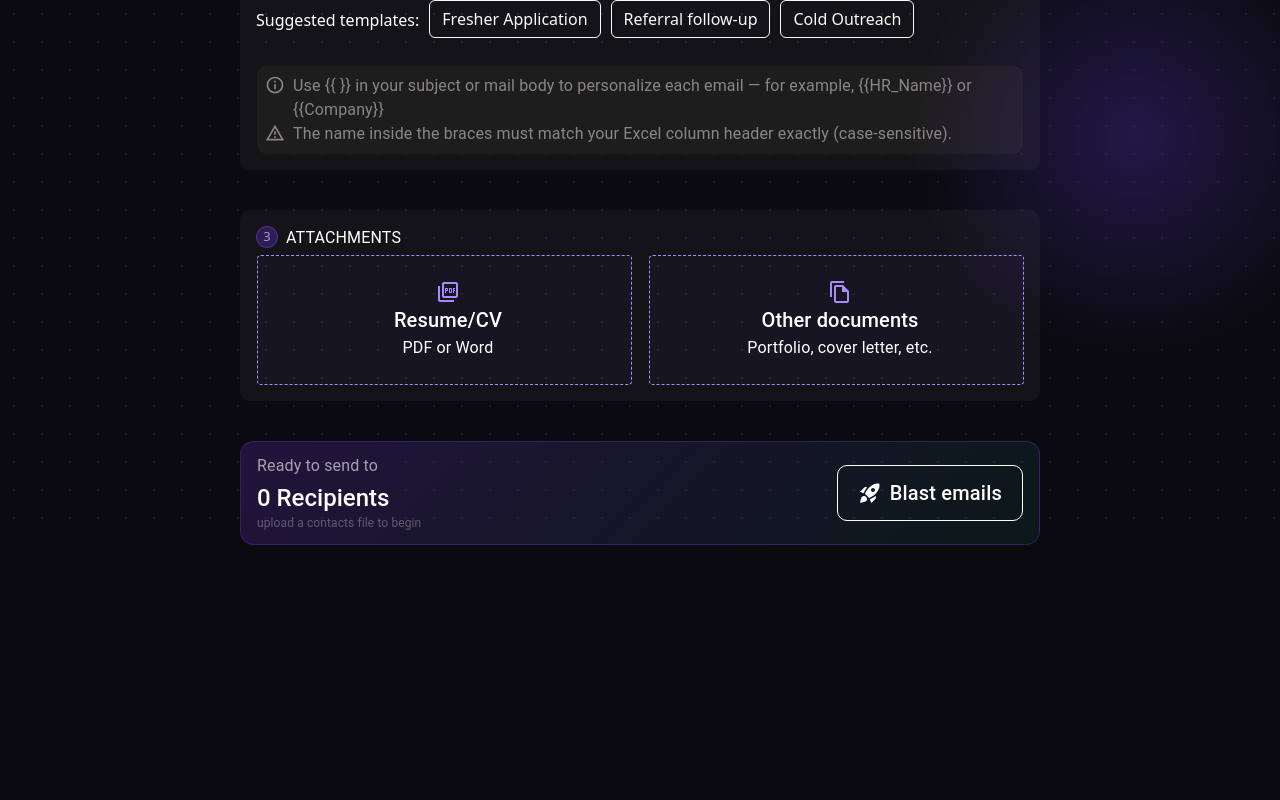
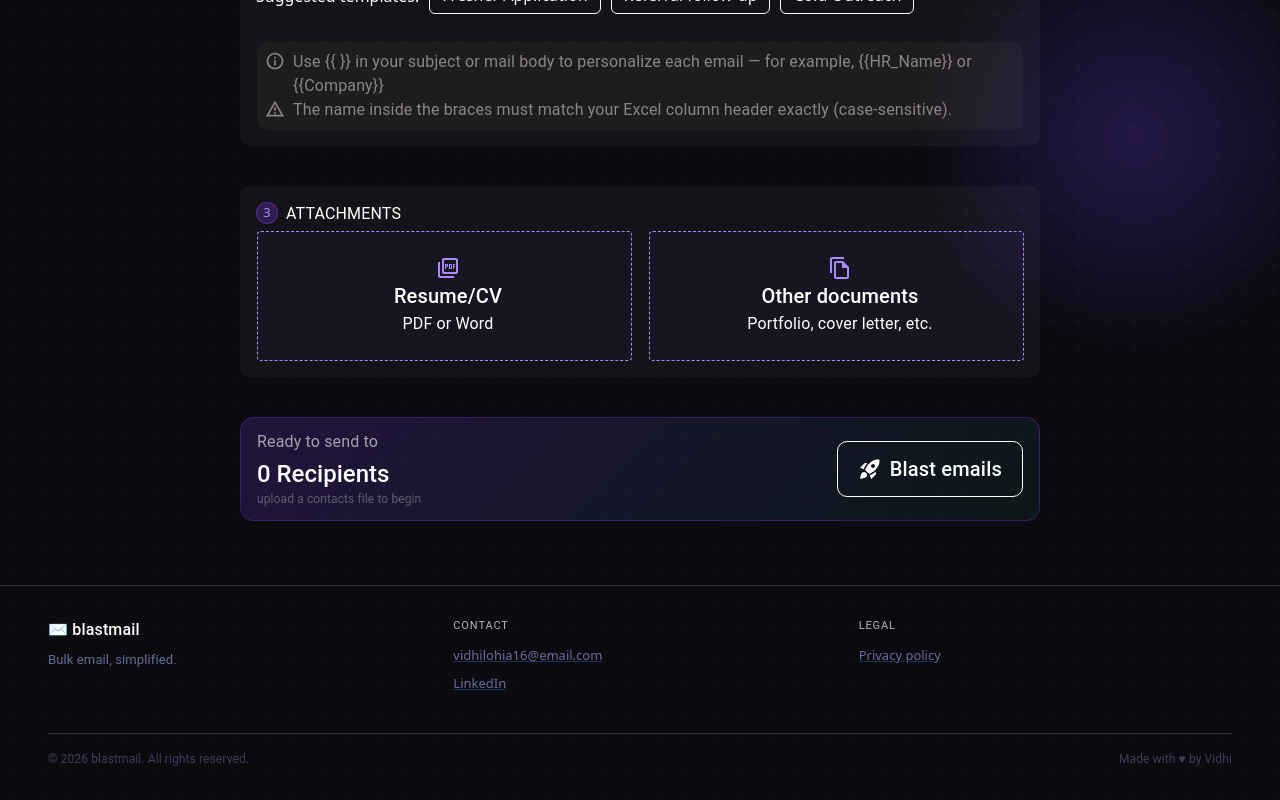
Before and after one commit to vidhilohia16/Bulkmails, a React (Vite) app in the folder vite-project/: page / in a window 1280 px wide. Shown: the part 1288-2088 px from the top of the page. Before the commit the page ends 1833 px from the top, so only its background shows below. Built offline with nearby package versions, Linux system fonts and the light colour scheme.

Commit message:
mobile responsive

```diff
--- a/vite-project/index.html
+++ b/vite-project/index.html
@@ -7,7 +7,6 @@
 
     <meta name="google-site-verification" content="dnmdKecY2bTY1QDgOz_qe5q21-JXy1Ast_SfQDMSdJo" />
     <title>vite-project</title>
-    <a href="/privacy-policy.html">Privacy Policy</a>
   </head>
   <body>
     <div id="root"></div>
--- a/vite-project/src/App.jsx
+++ b/vite-project/src/App.jsx
@@ -16,6 +16,7 @@ import Typography from '@mui/material/Typography';
 import Toolbar from '@mui/material/Toolbar';
 import Alert from '@mui/material/Alert';
 import CircularProgress from '@mui/material/CircularProgress'
+import Footer from './Footer.jsx';
 
 import { useState,useEffect,useRef } from 'react'
 
@@ -230,7 +231,7 @@ if (response.status === 400) {
     }} />
   )}
 </Box>
-
+ <Footer/>
   </>
 }
 
--- a/vite-project/src/ButtonAppBar.jsx
+++ b/vite-project/src/ButtonAppBar.jsx
@@ -67,39 +67,39 @@ useEffect(() => {
           <ForwardToInboxOutlinedIcon  sx={{color:"#a78bfa",mt:2,ml: { xs: 0, md: "20px" },fontSize:"38px"}}></ForwardToInboxOutlinedIcon>
           <Typography variant="h5" sx={{textTransform:"none",mt:2,ml: { xs: "2px", md: "5px" }}}>blastmail </Typography>
 
-<Box sx={{ flexGrow: 1, display: "flex", justifyContent: "center", mt: "13px" }}>
+<Box sx={{ flexGrow: 1, display: "flex", justifyContent: "center", mt: "13px", px: { xs: 2, md: 0 }  }}>
   {alertType === "signup" && (
-    <Alert severity="success" variant="filled" sx={{ width: "350px" ,display:"flex",justifyContent:"center", "& .MuiAlert-icon": {
+    <Alert severity="success" variant="filled" sx={{ width:"100%",maxwidth: "350px" ,display:"flex",justifyContent:"center", "& .MuiAlert-icon": {
       mt: "4px"}}}>
       <Typography variant='body1' sx={{textAlign:"center",fontSize:"20px"}}>Sign in successful</Typography>
     </Alert>
   )}
   {alertType === "mail" && (
-    <Alert severity="success" variant="filled" sx={{ width: "350px" ,display:"flex",justifyContent:"center", "& .MuiAlert-icon": {
+    <Alert severity="success" variant="filled" sx={{ width:"100%",maxwidth: "350px" ,display:"flex",justifyContent:"center", "& .MuiAlert-icon": {
       mt: "4px"}}}>
       <Typography  variant='body1' sx={{textAlign:"center",fontSize:"20px"}}>Mails Sent Successfully</Typography>
     </Alert>
   )}
   {alertType === "loggedin" && (
-    <Alert severity="error" variant="filled" sx={{ width: "450px" ,display:"flex",justifyContent:"center", "& .MuiAlert-icon": {
+    <Alert severity="error" variant="filled" sx={{ width:"100%",maxwidth: "450px" ,display:"flex",justifyContent:"center", "& .MuiAlert-icon": {
       mt: "4px"}}}>
       <Typography  variant='body1' sx={{textAlign:"center",fontSize:"20px"}}>You need to sign in first to upload</Typography>
     </Alert>
   )}
   {alertType === "loggedinsend" && (
-    <Alert severity="error" variant="filled" sx={{ width: "450px" ,display:"flex",justifyContent:"center", "& .MuiAlert-icon": {
+    <Alert severity="error" variant="filled" sx={{ width:"100%",maxwidth: "450px" ,display:"flex",justifyContent:"center", "& .MuiAlert-icon": {
       mt: "4px"}}}>
       <Typography  variant='body1' sx={{textAlign:"center",fontSize:"20px"}}>Session expired please sign in agin</Typography>
     </Alert>
   )}
   {alertType === "missingfile" && (
-    <Alert severity="error" variant="filled" sx={{ width: "350px" ,display:"flex",justifyContent:"center", "& .MuiAlert-icon": {
+    <Alert severity="error" variant="filled" sx={{width:"100%",maxwidth: "350px" ,display:"flex",justifyContent:"center", "& .MuiAlert-icon": {
       mt: "4px"}}}>
       <Typography  variant='body1' sx={{textAlign:"center",fontSize:"20px"}}>Excel file is empty</Typography>
     </Alert>
   )}
   {alertType === "missingcol" && (
-    <Alert severity="error" variant="filled" sx={{ width: "350px" ,display:"flex",justifyContent:"center", "& .MuiAlert-icon": {
+    <Alert severity="error" variant="filled" sx={{ width:"100%",maxwidth: "350px",display:"flex",justifyContent:"center", "& .MuiAlert-icon": {
       mt: "4px"}}}>
       <Typography  variant='body1' sx={{textAlign:"center",fontSize:"20px"}}>Email column is missing</Typography>
     </Alert>
--- a/vite-project/src/Contacts.jsx
+++ b/vite-project/src/Contacts.jsx
@@ -62,6 +62,7 @@ export default  function Contacts({ setExcelFile,alertType, setAlert,showerrorfi
                 if (!isLoggedIn) {
                     console.log("SETTING ALERT");
                 setAlert("loggedin");
+                window.scrollTo({ top: 0, behavior: "smooth" });
                 return; }
                 showerrorfile(false);
                intRef.current.click();
@@ -73,6 +74,7 @@ export default  function Contacts({ setExcelFile,alertType, setAlert,showerrorfi
                 const isLoggedIn = sessionStorageStorage.getItem("loggedIn")==="true";
                 if (!isLoggedIn) {
                 setAlert("loggedin");
+                window.scrollTo({ top: 0, behavior: "smooth" });
                 return; }
             // setDragging(false)
             handleFile(e.dataTransfer.files[0]);  }}
--- /dev/null
+++ b/vite-project/src/Footer.jsx
@@ -0,0 +1,46 @@
+import Box from '@mui/material/Box';
+import Typography from '@mui/material/Typography';
+import Link from '@mui/material/Link';
+
+export default function Footer() {
+  return (
+    <Box sx={{ borderTop: "1px solid #2e2e3a", mt: 8, px: { xs: 2, md: 6 }, py: 4 }}>
+      <Box sx={{ display: "grid", gridTemplateColumns: { xs: "1fr", md: "repeat(3, 1fr)" }, gap: 4 }}>
+
+        {/* Logo */}
+        <Box>
+          <Typography sx={{ color: "white", fontWeight: 500, fontSize: "16px", mb: 1 }}>
+            ✉️ blastmail
+          </Typography>
+          <Typography sx={{ color: "#6b6b9a", fontSize: "13px" }}>
+            Bulk email, simplified.
+          </Typography>
+        </Box>
+
+        {/* Contact */}
+        <Box>
+          <Typography sx={{ color: "#b4b4ba", fontSize: "11px", mb: 1.5, letterSpacing: "0.08em" }}>
+            CONTACT
+          </Typography>
+          <Link href="mailto:vidhilohia16@email.com" sx={{ display: "block", color: "#6b6b9a", fontSize: "13px", mb: 1 }}>vidhilohia16@email.com</Link>
+          <Link href="https://www.linkedin.com/in/vidhi-lohia-303257395/" sx={{ display: "block", color: "#6b6b9a", fontSize: "13px", mb: 1 }}>LinkedIn</Link>
+        </Box>
+
+        {/* Legal */}
+        <Box>
+          <Typography sx={{ color: "#b4b4ba", fontSize: "11px", mb: 1.5, letterSpacing: "0.08em" }}>
+            LEGAL
+          </Typography>
+          <Link href="https:bulkmails-five.vercel.app/privacy-policy.html" sx={{ display: "block", color: "#6b6b9a", fontSize: "13px", mb: 1 }}>Privacy policy</Link>
+        </Box>
+
+      </Box>
+
+      {/* Bottom bar */}
+      <Box sx={{ borderTop: "1px solid #2e2e3a", mt: 4, pt: 2, display: "flex", justifyContent: "space-between", flexWrap: "wrap", gap: 1 }}>
+        <Typography sx={{ color: "#3e3e5a", fontSize: "12px" }}>© 2026 blastmail. All rights reserved.</Typography>
+        <Typography sx={{ color: "#3e3e5a", fontSize: "12px" }}>Made with ♥ by Vidhi</Typography>
+      </Box>
+    </Box>
+  )
+}
```
